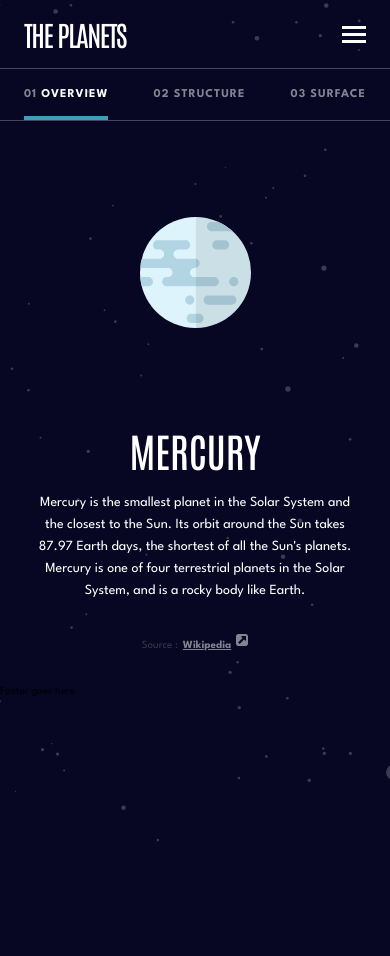
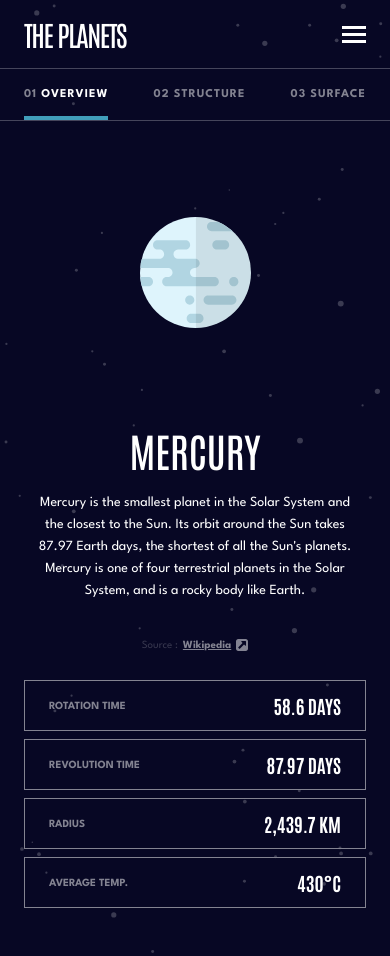
Before and after one commit to frontend-rustyff12/19-planets-fact-site, a React (Vite) app: page / in a window 390 px wide. Before the commit the page ends 844 px from the top, so only its background shows below. Built offline with nearby package versions, Linux system fonts and the light colour scheme.

Commit message:
Info section layout mobile

```diff
--- a/src/components/Footer.jsx
+++ /dev/null
@@ -1,7 +0,0 @@
-export default function Footer() {
-  return (
-    <>
-      <p>Footer goes here</p>
-    </>
-  );
-}
--- /dev/null
+++ b/src/components/Info.jsx
@@ -0,0 +1,28 @@
+export default function Info() {
+  const infoData = {
+    rotation: "58.6 Days",
+    revolution: "87.97 Days",
+    radius: "2,439.7 KM",
+    temperature: "430°c",
+  };
+  return (
+    <article className="info-section">
+      <div className="info-container">
+        <p>Rotation Time</p>
+        <h3>{infoData.rotation}</h3>
+      </div>
+      <div className="info-container">
+        <p>Revolution Time</p>
+        <h3>{infoData.revolution}</h3>
+      </div>
+      <div className="info-container">
+        <p>Radius</p>
+        <h3>{infoData.radius}</h3>
+      </div>
+      <div className="info-container">
+        <p>Average Temp.</p>
+        <h3>{infoData.temperature}</h3>
+      </div>
+    </article>
+  );
+}
--- a/src/components/Layout.jsx
+++ b/src/components/Layout.jsx
@@ -1,14 +1,14 @@
 import { Outlet } from "react-router";
 import Header from "./Header";
-import Footer from "./Footer";
+import Info from "./Info";
 export default function Layout() {
   return (
     <div className="site-wrapper">
       <Header />
       <main>
         <Outlet />
+        <Info />
       </main>
-      <Footer />
     </div>
   );
 }
--- a/src/index.css
+++ b/src/index.css
@@ -238,6 +238,7 @@ header {
   margin-top: 1rem;
   font-family: "League Spartan", sans-serif;
   display: flex;
+  align-items: center;
 }
 
 .text-container .source span {
@@ -257,6 +258,35 @@ header {
   margin-left: 5px;
   width: 12px;
   height: 12px;
+}
+
+/* Info */
+.info-section {
+  display: flex;
+  flex-direction: column;
+  padding: 0rem 1.5rem 3rem;
+  gap: 0.5rem;
+}
+
+.info-container {
+  padding: 0.75rem 1.5rem;
+  border: 1px solid var(--grey-500);
+  display: flex;
+  justify-content: space-between;
+  align-items: center;
+}
+
+.info-container p {
+  text-transform: uppercase;
+  color: var(--grey-500);
+  font-weight: 700;
+}
+
+.info-container h3 {
+  font-family: "Antonio", sans-serif;
+  text-transform: uppercase;
+  color: var(--white);
+  font-weight: 700;
 }
 
 @media screen and (min-width: 768px) {
```
